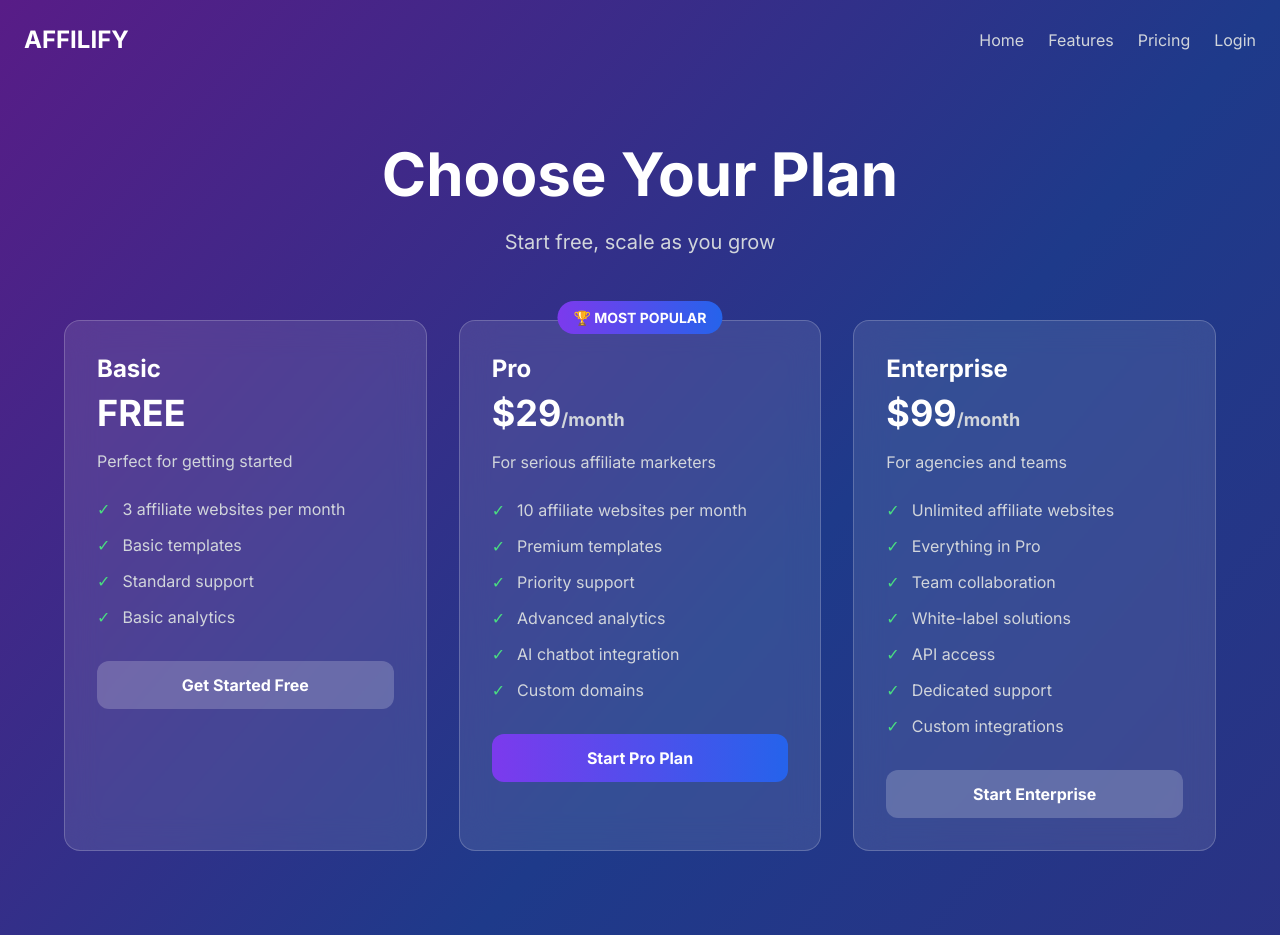
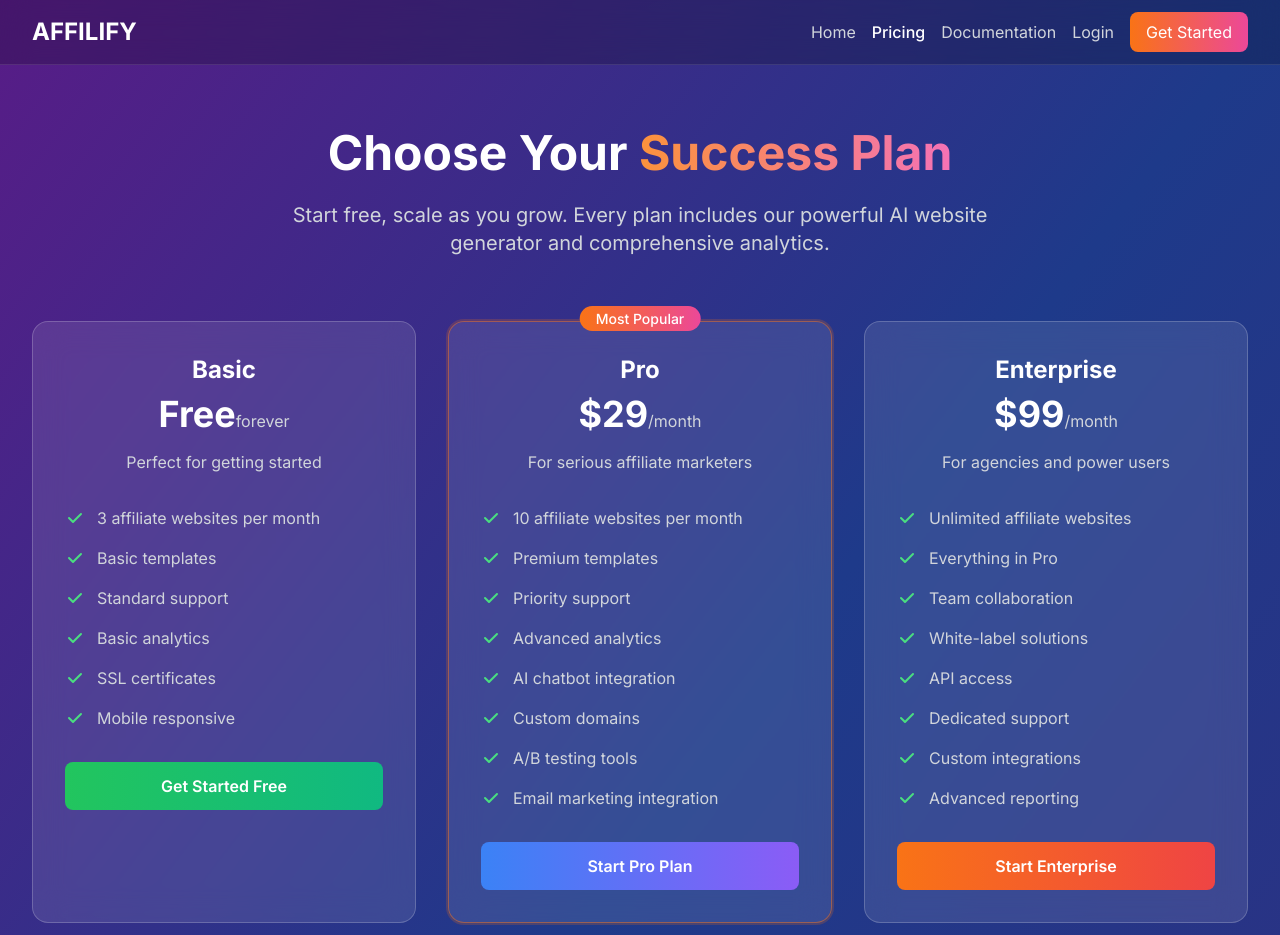
Before and after one commit to JVL-afk/M.A, a Next.js app: page /pricing in a window 1280 px wide. Shown: the top 935 px of the page. Built offline with nearby package versions, Linux system fonts and the light colour scheme.

Commit message:
Update page.tsx

```diff
--- a/src/app/pricing/page.tsx
+++ b/src/app/pricing/page.tsx
@@ -1,216 +1,250 @@
-'use client' // ✅ CRITICAL FIX: Added client directive for interactivity
+// app/pricing/page.tsx - FIXED VERSION
+// This removes authentication requirements and improves user flow
 
-import { useRouter } from 'next/navigation' // ✅ CRITICAL FIX: Added router for navigation
+'use client';
 
-// UPDATED PRICING PAGE WITH FUNCTIONAL BUTTONS
-// Replace your existing pricing page with this corrected version
+import { useState } from 'react';
+import { useRouter } from 'next/navigation';
+import Link from 'next/link';
+
 export default function PricingPage() {
-  const router = useRouter() // ✅ CRITICAL FIX: Initialize router
+  const router = useRouter();
+  const [isLoading, setIsLoading] = useState<string | null>(null);
 
-  // ✅ CRITICAL FIX: Added click handlers for all pricing buttons
-  const handlePlanSelection = (plan: string) => {
-    router.push(`/checkout?plan=${plan}`)
+  const handlePlanSelection = async (planId: string, planName: string) => {
+    setIsLoading(planId);
+
+    // For free plan, redirect to signup
+    if (planId === 'basic') {
+      router.push('/signup?plan=basic');
+      return;
     }
+
+    // For paid plans, redirect to signup with plan parameter
+    // The signup process will handle payment after account creation
+    router.push(`/signup?plan=${planId}`);
+  };
+
+  const plans = [
+    {
+      id: 'basic',
+      name: 'Basic',
+      price: 'Free',
+      period: 'forever',
+      description: 'Perfect for getting started',
+      features: [
+        '3 affiliate websites per month',
+        'Basic templates',
+        'Standard support',
+        'Basic analytics',
+        'SSL certificates',
+        'Mobile responsive'
+      ],
+      buttonText: 'Get Started Free',
+      buttonClass: 'bg-gradient-to-r from-green-500 to-emerald-500 hover:from-green-600 hover:to-emerald-600',
+      popular: false
+    },
+    {
+      id: 'pro',
+      name: 'Pro',
+      price: '$29',
+      period: '/month',
+      description: 'For serious affiliate marketers',
+      features: [
+        '10 affiliate websites per month',
+        'Premium templates',
+        'Priority support',
+        'Advanced analytics',
+        'AI chatbot integration',
+        'Custom domains',
+        'A/B testing tools',
+        'Email marketing integration'
+      ],
+      buttonText: 'Start Pro Plan',
+      buttonClass: 'bg-gradient-to-r from-blue-500 to-purple-500 hover:from-blue-600 hover:to-purple-600',
+      popular: true
+    },
+    {
+      id: 'enterprise',
+      name: 'Enterprise',
+      price: '$99',
+      period: '/month',
+      description: 'For agencies and power users',
+      features: [
+        'Unlimited affiliate websites',
+        'Everything in Pro',
+        'Team collaboration',
+        'White-label solutions',
+        'API access',
+        'Dedicated support',
+        'Custom integrations',
+        'Advanced reporting'
+      ],
+      buttonText: 'Start Enterprise',
+      buttonClass: 'bg-gradient-to-r from-orange-500 to-red-500 hover:from-orange-600 hover:to-red-600',
+      popular: false
+    }
+  ];
 
   return (
     <div className="min-h-screen bg-gradient-to-br from-purple-900 via-blue-900 to-indigo-900">
-      {/* Header */}
-      <nav className="flex items-center justify-between p-6">
-        <h2 className="text-2xl font-bold text-white">AFFILIFY</h2>
-        <div className="flex space-x-6">
-          <a href="/" className="text-gray-300 hover:text-white transition-colors">Home</a>
-          <a href="/features" className="text-gray-300 hover:text-white transition-colors">Features</a>
-          <a href="/pricing" className="text-gray-300 hover:text-white transition-colors">Pricing</a>
-          <a href="/login" className="text-gray-300 hover:text-white transition-colors">Login</a>
+      {/* Navigation */}
+      <nav className="bg-black/20 backdrop-blur-lg border-b border-white/10">
+        <div className="max-w-7xl mx-auto px-4 sm:px-6 lg:px-8">
+          <div className="flex justify-between items-center h-16">
+            <Link href="/" className="text-2xl font-bold text-white">
+              AFFILIFY
+            </Link>
+            <div className="flex items-center space-x-4">
+              <Link href="/" className="text-gray-300 hover:text-white transition-colors">
+                Home
+              </Link>
+              <Link href="/pricing" className="text-white font-medium">
+                Pricing
+              </Link>
+              <Link href="/docs" className="text-gray-300 hover:text-white transition-colors">
+                Documentation
+              </Link>
+              <Link href="/login" className="text-gray-300 hover:text-white transition-colors">
+                Login
+              </Link>
+              <Link
+                href="/signup"
+                className="bg-gradient-to-r from-orange-500 to-pink-500 text-white px-4 py-2 rounded-lg hover:from-orange-600 hover:to-pink-600 transition-all duration-200"
+              >
+                Get Started
+              </Link>
+            </div>
+          </div>
         </div>
       </nav>
 
-      {/* Main Content */}
-      <div className="container mx-auto px-4 py-16">
+      <div className="max-w-7xl mx-auto px-4 sm:px-6 lg:px-8 py-16">
+        {/* Header */}
         <div className="text-center mb-16">
-          <h1 className="text-5xl md:text-6xl font-bold text-white mb-6">
-            Choose Your Plan
+          <h1 className="text-5xl font-bold text-white mb-6">
+            Choose Your <span className="text-transparent bg-clip-text bg-gradient-to-r from-orange-400 to-pink-400">Success Plan</span>
           </h1>
-          <p className="text-xl text-gray-300 max-w-2xl mx-auto">
-            Start free, scale as you grow
+          <p className="text-xl text-gray-300 max-w-3xl mx-auto">
+            Start free, scale as you grow. Every plan includes our powerful AI website generator and comprehensive analytics.
           </p>
         </div>
 
         {/* Pricing Cards */}
-        <div className="grid md:grid-cols-3 gap-8 max-w-6xl mx-auto">
-          {/* Basic Plan */}
-          <div className="bg-white/10 backdrop-blur-lg rounded-2xl p-8 border border-white/20 hover:border-white/40 transition-all duration-300">
-            <h3 className="text-2xl font-bold text-white mb-2">Basic</h3>
-            <div className="text-4xl font-bold text-white mb-4">
-              FREE
+        <div className="grid md:grid-cols-3 gap-8 mb-16">
+          {plans.map((plan) => (
+            <div
+              key={plan.id}
+              className={`relative bg-white/10 backdrop-blur-lg rounded-2xl p-8 border ${
+                plan.popular ? 'border-orange-500/50 ring-2 ring-orange-500/20' : 'border-white/20'
+              }`}
+            >
+              {plan.popular && (
+                <div className="absolute -top-4 left-1/2 transform -translate-x-1/2">
+                  <span className="bg-gradient-to-r from-orange-500 to-pink-500 text-white px-4 py-1 rounded-full text-sm font-medium">
+                    Most Popular
+                  </span>
                 </div>
-            <p className="text-gray-300 mb-6">Perfect for getting started</p>
+              )}
 
-            <ul className="space-y-3 mb-8">
-              <li className="flex items-center text-gray-300">
-                <span className="text-green-400 mr-3">✓</span>
-                3 affiliate websites per month
-              </li>
-              <li className="flex items-center text-gray-300">
-                <span className="text-green-400 mr-3">✓</span>
-                Basic templates
-              </li>
-              <li className="flex items-center text-gray-300">
-                <span className="text-green-400 mr-3">✓</span>
-                Standard support
-              </li>
-              <li className="flex items-center text-gray-300">
-                <span className="text-green-400 mr-3">✓</span>
-                Basic analytics
-              </li>
-            </ul>
+              <div className="text-center mb-8">
+                <h3 className="text-2xl font-bold text-white mb-2">{plan.name}</h3>
+                <div className="mb-4">
+                  <span className="text-4xl font-bold text-white">{plan.price}</span>
+                  <span className="text-gray-300">{plan.period}</span>
+                </div>
+                <p className="text-gray-300">{plan.description}</p>
+              </div>
 
-            {/* ✅ CRITICAL FIX: Added onClick handler */}
+              <div className="space-y-4 mb-8">
+                {plan.features.map((feature, index) => (
+                  <div key={index} className="flex items-center">
+                    <svg className="w-5 h-5 text-green-400 mr-3" fill="currentColor" viewBox="0 0 20 20">
+                      <path fillRule="evenodd" d="M16.707 5.293a1 1 0 010 1.414l-8 8a1 1 0 01-1.414 0l-4-4a1 1 0 011.414-1.414L8 12.586l7.293-7.293a1 1 0 011.414 0z" clipRule="evenodd" />
+                    </svg>
+                    <span className="text-gray-300">{feature}</span>
+                  </div>
+                ))}
+              </div>
+
               <button
-              onClick={() => handlePlanSelection('basic')}
-              className="w-full bg-white/20 hover:bg-white/30 text-white font-bold py-3 px-6 rounded-xl transition-all duration-200"
+                onClick={() => handlePlanSelection(plan.id, plan.name)}
+                disabled={isLoading === plan.id}
+                className={`w-full ${plan.buttonClass} text-white font-semibold py-3 px-6 rounded-lg transition-all duration-200 disabled:opacity-50 disabled:cursor-not-allowed`}
               >
-              Get Started Free
+                {isLoading === plan.id ? 'Loading...' : plan.buttonText}
               </button>
             </div>
-
-          {/* Pro Plan */}
-          <div className="bg-white/10 backdrop-blur-lg rounded-2xl p-8 border border-white/20 hover:border-white/40 transition-all duration-300 relative">
-            {/* Most Popular Badge */}
-            <div className="absolute -top-4 left-1/2 transform -translate-x-1/2">
-              <span className="bg-gradient-to-r from-purple-600 to-blue-600 text-white px-4 py-2 rounded-full text-sm font-bold">
-                🏆 MOST POPULAR
-              </span>
-            </div>
-
-            <h3 className="text-2xl font-bold text-white mb-2">Pro</h3>
-            <div className="text-4xl font-bold text-white mb-4">
-              $29<span className="text-lg text-gray-300">/month</span>
-            </div>
-            <p className="text-gray-300 mb-6">For serious affiliate marketers</p>
-
-            <ul className="space-y-3 mb-8">
-              <li className="flex items-center text-gray-300">
-                <span className="text-green-400 mr-3">✓</span>
-                10 affiliate websites per month
-              </li>
-              <li className="flex items-center text-gray-300">
-                <span className="text-green-400 mr-3">✓</span>
-                Premium templates
-              </li>
-              <li className="flex items-center text-gray-300">
-                <span className="text-green-400 mr-3">✓</span>
-                Priority support
-              </li>
-              <li className="flex items-center text-gray-300">
-                <span className="text-green-400 mr-3">✓</span>
-                Advanced analytics
-              </li>
-              <li className="flex items-center text-gray-300">
-                <span className="text-green-400 mr-3">✓</span>
-                AI chatbot integration
-              </li>
-              <li className="flex items-center text-gray-300">
-                <span className="text-green-400 mr-3">✓</span>
-                Custom domains
-              </li>
-            </ul>
-
-            {/* ✅ CRITICAL FIX: Added onClick handler */}
-            <button
-              onClick={() => handlePlanSelection('pro')}
-              className="w-full bg-gradient-to-r from-purple-600 to-blue-600 hover:from-purple-700 hover:to-blue-700 text-white font-bold py-3 px-6 rounded-xl transition-all duration-200"
-            >
-              Start Pro Plan
-            </button>
-          </div>
-
-          {/* Enterprise Plan */}
-          <div className="bg-white/10 backdrop-blur-lg rounded-2xl p-8 border border-white/20 hover:border-white/40 transition-all duration-300">
-            <h3 className="text-2xl font-bold text-white mb-2">Enterprise</h3>
-            <div className="text-4xl font-bold text-white mb-4">
-              $99<span className="text-lg text-gray-300">/month</span>
-            </div>
-            <p className="text-gray-300 mb-6">For agencies and teams</p>
-
-            <ul className="space-y-3 mb-8">
-              <li className="flex items-center text-gray-300">
-                <span className="text-green-400 mr-3">✓</span>
-                Unlimited affiliate websites
-              </li>
-              <li className="flex items-center text-gray-300">
-                <span className="text-green-400 mr-3">✓</span>
-                Everything in Pro
-              </li>
-              <li className="flex items-center text-gray-300">
-                <span className="text-green-400 mr-3">✓</span>
-                Team collaboration
-              </li>
-              <li className="flex items-center text-gray-300">
-                <span className="text-green-400 mr-3">✓</span>
-                White-label solutions
-              </li>
-              <li className="flex items-center text-gray-300">
-                <span className="text-green-400 mr-3">✓</span>
-                API access
-              </li>
-              <li className="flex items-center text-gray-300">
-                <span className="text-green-400 mr-3">✓</span>
-                Dedicated support
-              </li>
-              <li className="flex items-center text-gray-300">
-                <span className="text-green-400 mr-3">✓</span>
-                Custom integrations
-              </li>
-            </ul>
-
-            {/* ✅ CRITICAL FIX: Added onClick handler */}
-            <button
-              onClick={() => handlePlanSelection('enterprise')}
-              className="w-full bg-white/20 hover:bg-white/30 text-white font-bold py-3 px-6 rounded-xl transition-all duration-200"
-            >
-              Start Enterprise
-            </button>
-          </div>
+          ))}
         </div>
 
         {/* FAQ Section */}
-        <div className="max-w-4xl mx-auto mt-20">
-          <h2 className="text-3xl font-bold text-white text-center mb-12">
-            Frequently Asked Questions
-          </h2>
+        <div className="max-w-4xl mx-auto">
+          <h2 className="text-3xl font-bold text-white text-center mb-12">Frequently Asked Questions</h2>
 
           <div className="grid md:grid-cols-2 gap-8">
             <div className="bg-white/10 backdrop-blur-lg rounded-xl p-6 border border-white/20">
-              <h4 className="text-lg font-semibold text-white mb-3">What counts as a website?</h4>
+              <h3 className="text-xl font-semibold text-white mb-3">What counts as a website?</h3>
               <p className="text-gray-300">
-                Each unique affiliate website you generate counts toward your monthly limit. You can edit and update existing websites without using additional credits.
+                Each unique affiliate website you generate counts toward your monthly limit. You can edit and
+                update existing websites without using additional credits.
               </p>
             </div>
 
             <div className="bg-white/10 backdrop-blur-lg rounded-xl p-6 border border-white/20">
-              <h4 className="text-lg font-semibold text-white mb-3">Can I upgrade anytime?</h4>
+              <h3 className="text-xl font-semibold text-white mb-3">Can I upgrade anytime?</h3>
               <p className="text-gray-300">
-                Yes! You can upgrade or downgrade your plan at any time. Changes take effect immediately and you'll be charged prorated amounts.
+                Yes! You can upgrade or downgrade your plan at any time. Changes take effect immediately and
+                you'll be charged prorated amounts.
               </p>
             </div>
 
             <div className="bg-white/10 backdrop-blur-lg rounded-xl p-6 border border-white/20">
-              <h4 className="text-lg font-semibold text-white mb-3">What happens if I exceed my limit?</h4>
+              <h3 className="text-xl font-semibold text-white mb-3">What happens if I exceed my limit?</h3>
               <p className="text-gray-300">
-                You'll be prompted to upgrade your plan. Your existing websites will continue to work normally, but you won't be able to create new ones until you upgrade.
+                You'll be prompted to upgrade your plan. Your existing websites will continue to work normally,
+                but you won't be able to create new ones until you upgrade.
               </p>
             </div>
 
             <div className="bg-white/10 backdrop-blur-lg rounded-xl p-6 border border-white/20">
-              <h4 className="text-lg font-semibold text-white mb-3">Is there a free trial?</h4>
+              <h3 className="text-xl font-semibold text-white mb-3">Is there a free trial?</h3>
               <p className="text-gray-300">
-                The Basic plan is completely free forever! You can create up to 3 websites per month with no time limit or credit card required.
+                The Basic plan is completely free forever! You can create up to 3 websites per month with no
+                time limit or credit card required.
               </p>
             </div>
           </div>
         </div>
+
+        {/* Trust Signals */}
+        <div className="text-center mt-16">
+          <div className="flex justify-center items-center space-x-8 mb-8">
+            <div className="flex items-center">
+              <svg className="w-6 h-6 text-green-400 mr-2" fill="currentColor" viewBox="0 0 20 20">
+                <path fillRule="evenodd" d="M2.166 4.999A11.954 11.954 0 0010 1.944 11.954 11.954 0 0017.834 5c.11.65.166 1.32.166 2.001 0 5.225-3.34 9.67-8 11.317C5.34 16.67 2 12.225 2 7c0-.682.057-1.35.166-2.001zm11.541 3.708a1 1 0 00-1.414-1.414L9 10.586 7.707 9.293a1 1 0 00-1.414 1.414l2 2a1 1 0 001.414 0l4-4z" clipRule="evenodd" />
+              </svg>
+              <span className="text-gray-300">Secure Payment</span>
+            </div>
+            <div className="flex items-center">
+              <svg className="w-6 h-6 text-green-400 mr-2" fill="currentColor" viewBox="0 0 20 20">
+                <path fillRule="evenodd" d="M10 18a8 8 0 100-16 8 8 0 000 16zm3.707-9.293a1 1 0 00-1.414-1.414L9 10.586 7.707 9.293a1 1 0 00-1.414 1.414l2 2a1 1 0 001.414 0l4-4z" clipRule="evenodd" />
+              </svg>
+              <span className="text-gray-300">30-Day Money-Back Guarantee</span>
+            </div>
+            <div className="flex items-center">
+              <svg className="w-6 h-6 text-green-400 mr-2" fill="currentColor" viewBox="0 0 20 20">
+                <path fillRule="evenodd" d="M3 4a1 1 0 011-1h12a1 1 0 110 2H4a1 1 0 01-1-1zm0 4a1 1 0 011-1h12a1 1 0 110 2H4a1 1 0 01-1-1zm0 4a1 1 0 011-1h12a1 1 0 110 2H4a1 1 0 01-1-1z" clipRule="evenodd" />
+              </svg>
+              <span className="text-gray-300">Cancel Anytime</span>
             </div>
           </div>
-  )
+
+          <p className="text-gray-400">
+            Join thousands of successful affiliate marketers who trust AFFILIFY to grow their business.
+          </p>
+        </div>
+      </div>
+    </div>
+  );
 }
```
Lines whose indentation alone changed are shown as unchanged.
